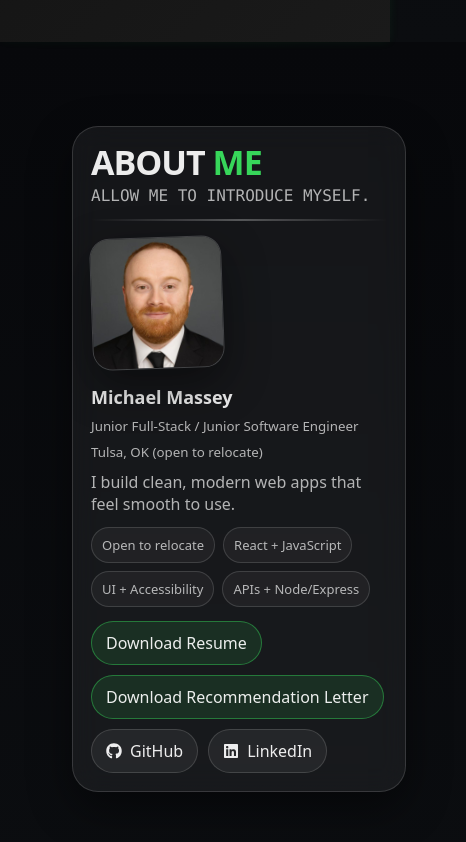
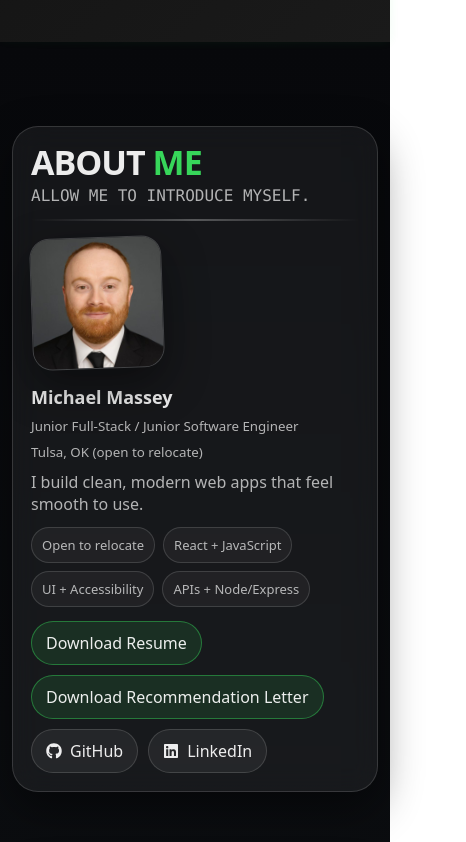
Before and after one commit to mmassey1084/Portfolio, a React (Vite) app: page / in a window 390 px wide. Shown: the part 802-1644 px from the top of the page, 466 px wide, since content can reach past the window. Built offline with nearby package versions, Linux system fonts and the light colour scheme.

Commit message:
Changed some CSS

```diff
--- a/src/styles/globals.css
+++ b/src/styles/globals.css
@@ -609,7 +609,6 @@ textarea {
   }
   .panel {
     margin-top: 60px;
-    margin:60px;
   }
   .top-nav__inner {
     flex-direction: column;
```
